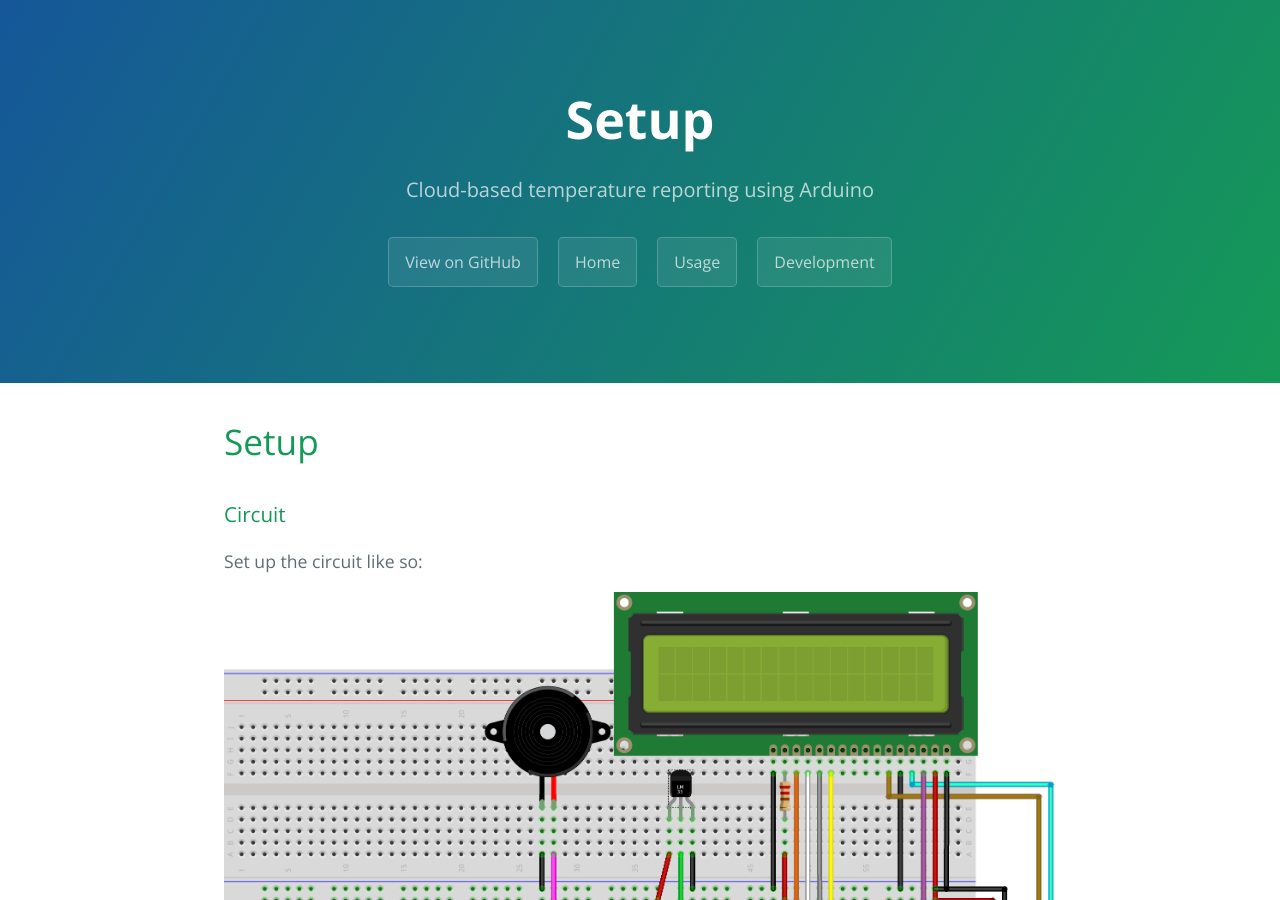
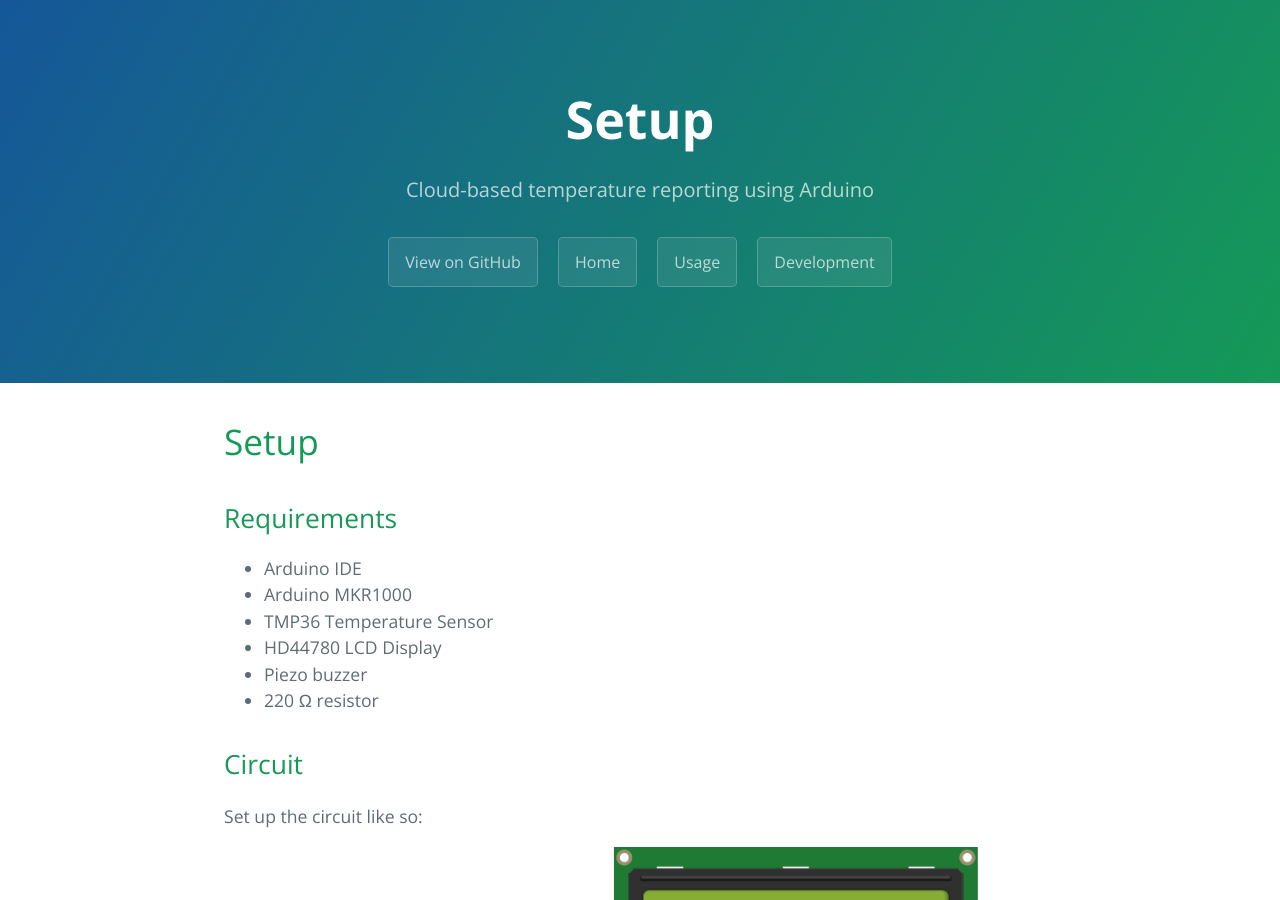
Before and after one commit to efjimm/Fireduino, a Jekyll site: the page built from setup.md, in a window 1280 px wide and 900 px high. Built offline with Jekyll 4.4.1, drawn with Linux system fonts in a browser that asks for light colours.

Commit message:
Update usage and setup pages

```diff
--- a/setup.md
+++ b/setup.md
@@ -5,7 +5,16 @@
 
 # Setup
 
-### Circuit
+## Requirements
+
+- Arduino IDE
+- Arduino MKR1000
+- TMP36 Temperature Sensor
+- HD44780 LCD Display
+- Piezo buzzer
+- 220 Ω resistor
+
+## Circuit
 
 Set up the circuit like so:
 
@@ -13,7 +22,7 @@
 
 There are many connections here - verify that they are correct before proceeding.
 
-### Arduino Cloud
+## Arduino Cloud
 
 Set up your Arduino to use the Arduino Cloud. To do so, sign in to
 [Arduino Cloud](https://cloud.arduino.cc). Go to "IoT Cloud", and under the "devices" tab, add a
@@ -32,7 +41,7 @@
 
 You can view and manipulate these variables in a dashboard.
 
-### Uploading the Sketch
+## Uploading the Sketch
 
 Note that this must be done *after* you have set up your device for Arduino Cloud.
 
```
Also changed, not shown: usage.md (+6 -0 lines), board.jpg (added), cloud.png (added), dashboard.png (added).
